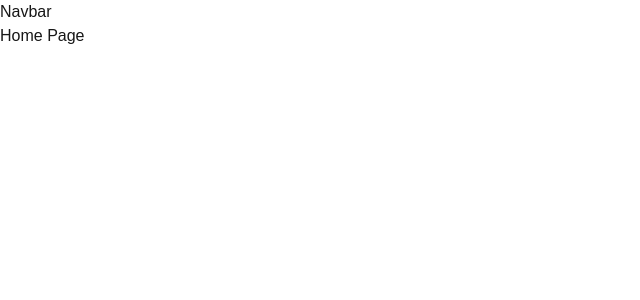
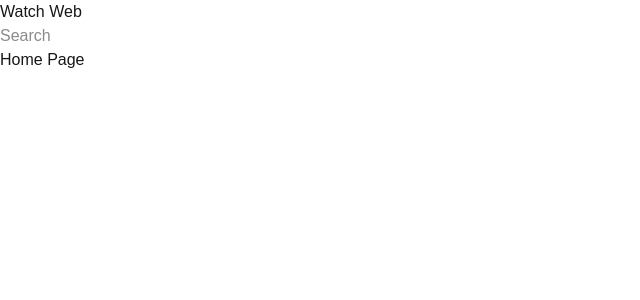
Before and after one commit to nipun-munasinghe/watch-web, a Next.js app: page / in a window 1280 px wide. Shown: the top 300 px of the page, without its empty margins (0-640 px from the left). Built offline with nearby package versions, Linux system fonts and the light colour scheme.

Commit message:
Implement Navbar component with navigation link and search input

```diff
--- a/components/Navbar.tsx
+++ b/components/Navbar.tsx
@@ -1,8 +1,17 @@
+import Link from 'next/link'
 import React from 'react'
 
 const Navbar = () => {
   return (
-    <div>Navbar</div>
+    <nav>
+        <div>
+            <Link href={"/"}>Watch Web</Link>
+            <div>
+                <div>{/*Search Icon*/}</div>
+                <input type="text" placeholder='Search'/>
+            </div>
+        </div>
+    </nav>
   )
 }
 
```
